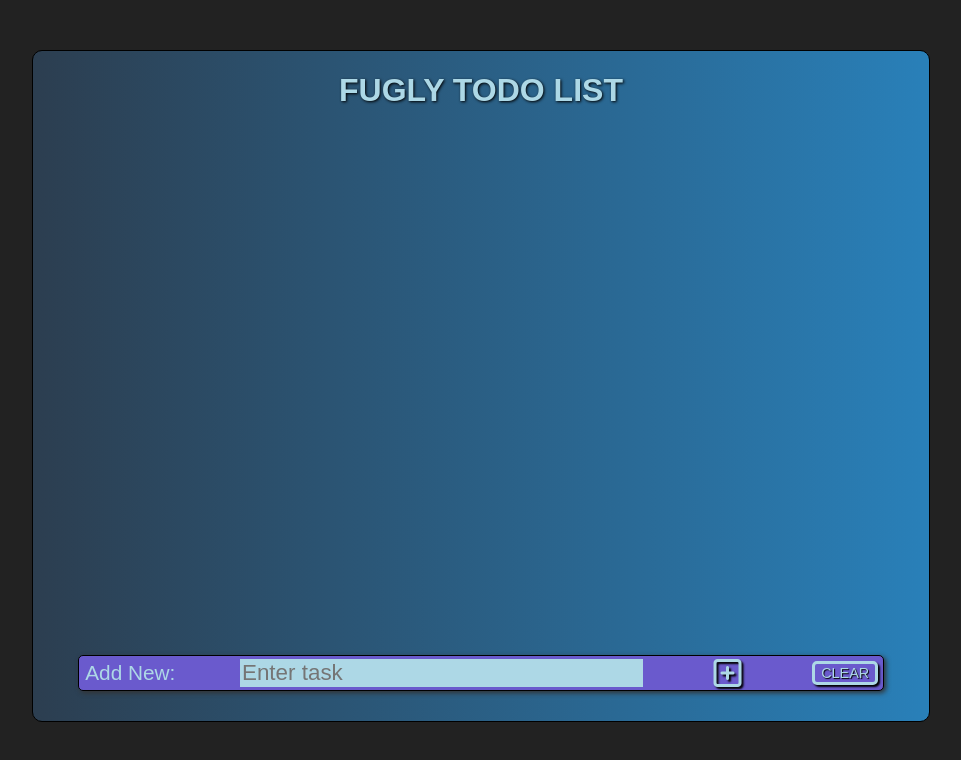
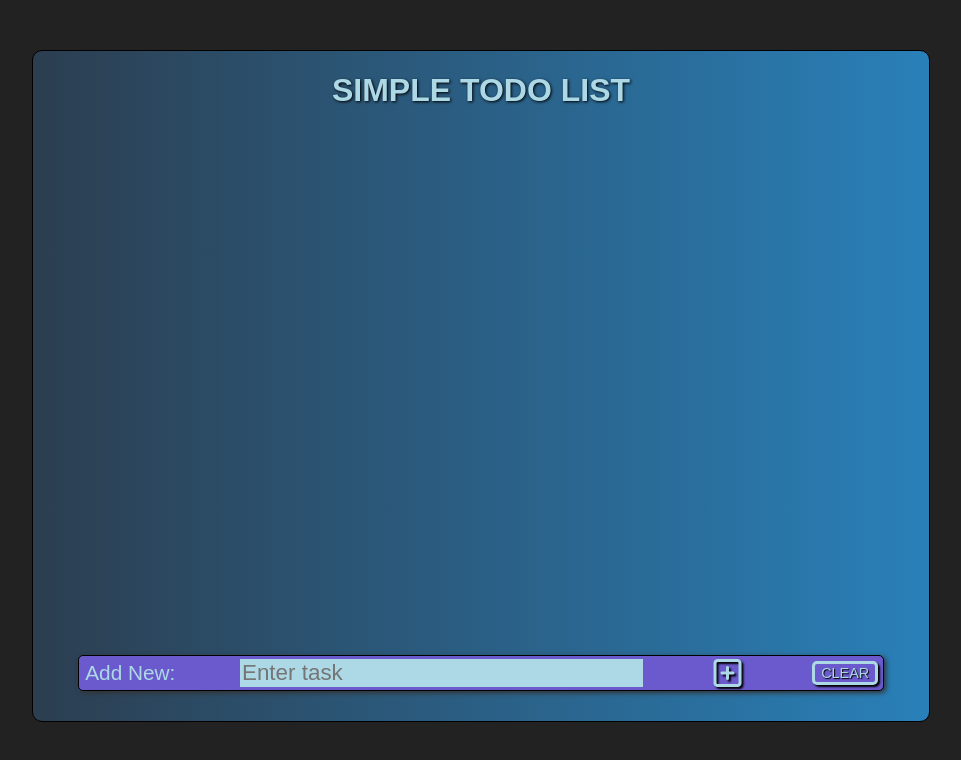
Before and after one commit to Chris-Hesterman/SimpleTodo, a React (Create React App) app: page / in a window 1280 px wide. Shown: the top 760 px of the page, without its empty margins (159-1120 px from the left). Built offline with nearby package versions, Linux system fonts and the light colour scheme; the HTML template or start-up script is replaced by a standard one.

Commit message:
change title

```diff
--- a/src/TodoList.js
+++ b/src/TodoList.js
@@ -50,7 +50,7 @@ export default class TodoList extends Component {
     });
     return (
       <div className="TodoList">
-        <h1>FUGLY TODO LIST </h1>
+        <h1>SIMPLE TODO LIST </h1>
         <ul className="TodoList-list">{todoListItems}</ul>
         <NewTodoForm addTodo={this.addTodo} clearTodos={this.clearTodos}/>
       </div>
```
Also changed, not shown: package.json (+7 -2 lines), 1 other file (tests, documents, lock files or other folders).
